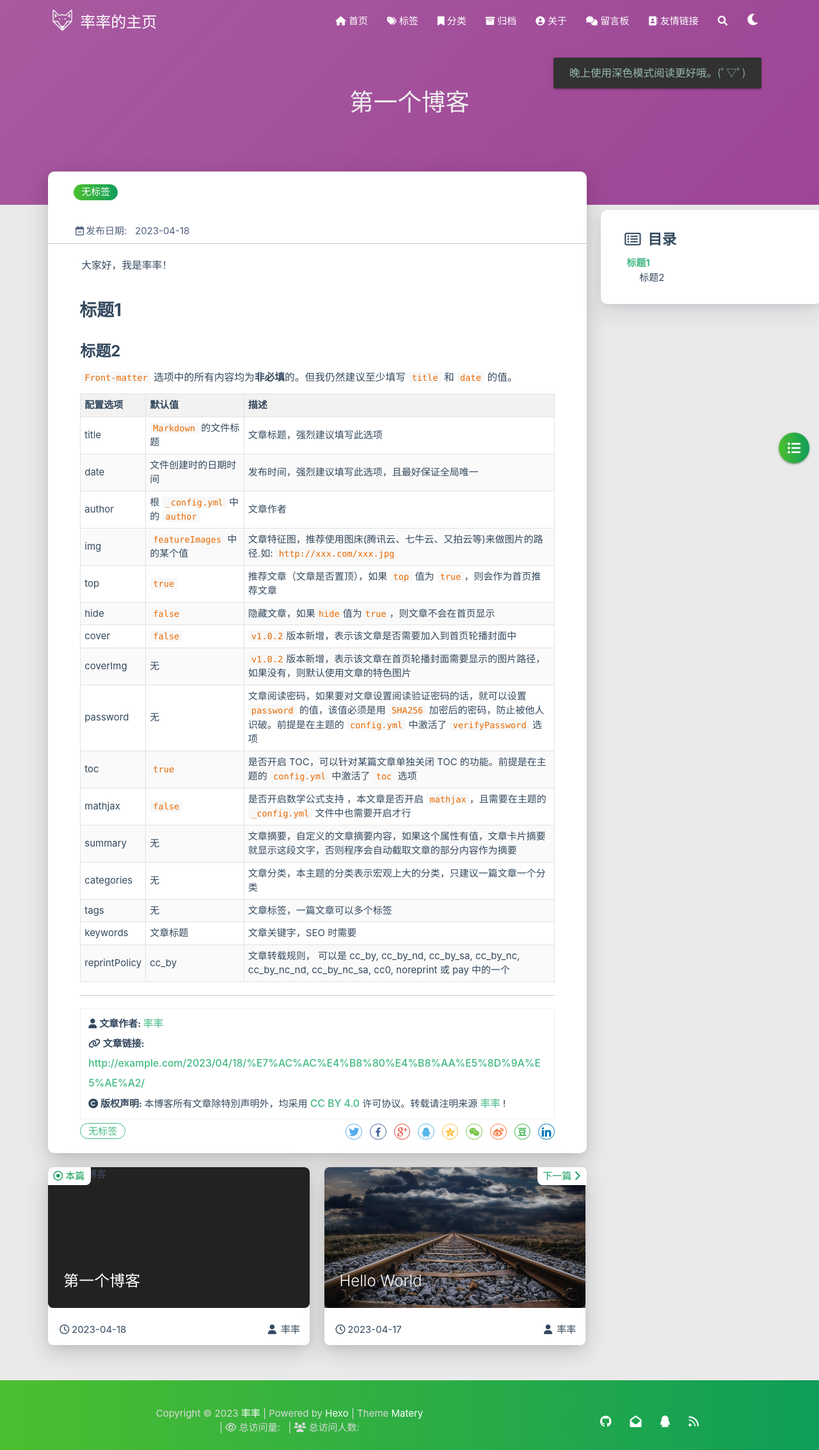
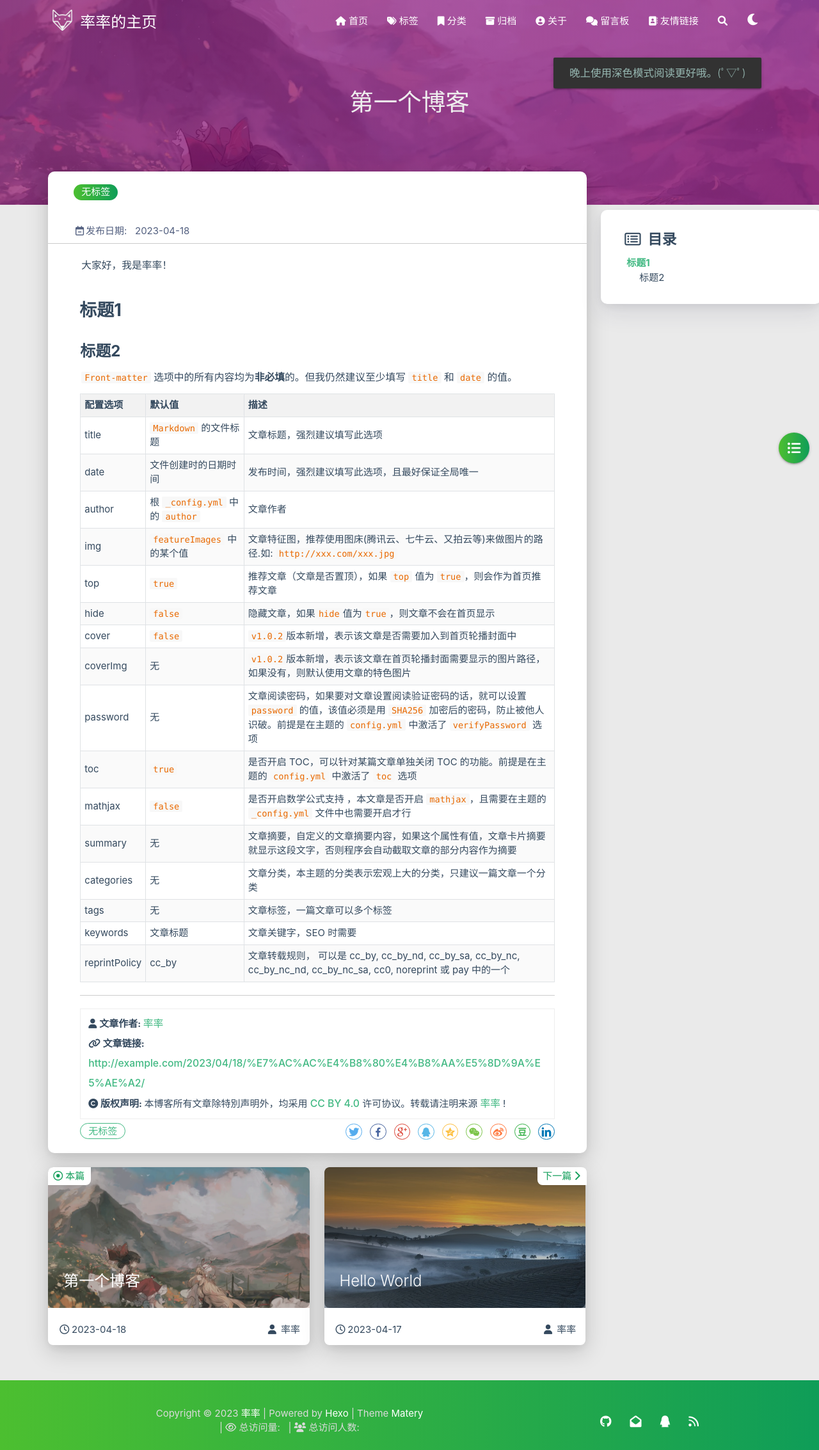
Before and after one commit to Marshall020830/Marshall020830.github.io, a plain HTML site: page 2023/04/18/第一个博客/index.html in a window 1280 px wide. Shown: the whole page at 64% size. Drawn offline with Linux system fonts and the light colour scheme; some packages are replaced by stand-ins of ours; no server answers; a script that the page names is missing.

Commit message:
Site updated: 2023-04-18 11:02:55

```diff
--- a/2023/04/18/第一个博客/index.html
+++ b/2023/04/18/第一个博客/index.html
@@ -345,7 +345,7 @@ Markdown 的文件标题
 
 
 
-<div class="bg-cover pd-header post-cover" style="background-image: url('/gensokyo1.jpg')">
+<div class="bg-cover pd-header post-cover" style="background-image: url('/medias/featureimages/gensokyo1.jpg')">
     <div class="container" style="right: 0px;left: 0px;">
         <div class="row">
             <div class="col s12 m12 l12">
@@ -613,7 +613,7 @@ Markdown 的文件标题
                 <a href="/2023/04/18/%E7%AC%AC%E4%B8%80%E4%B8%AA%E5%8D%9A%E5%AE%A2/">
                     <div class="card-image">
 
-                        <img src="/gensokyo1.jpg" class="responsive-img" alt="第一个博客">
+                        <img src="/medias/featureimages/gensokyo1.jpg" class="responsive-img" alt="第一个博客">
 
                         <span class="card-title">第一个博客</span>
                     </div>
@@ -651,7 +651,7 @@ Markdown 的文件标题
                     <div class="card-image">
 
 
-                        <img src="/medias/featureimages/12.jpg" class="responsive-img" alt="Hello World">
+                        <img src="/medias/featureimages/8.jpg" class="responsive-img" alt="Hello World">
 
                         <span class="card-title">Hello World</span>
                     </div>
```
Also changed, not shown: 2023/04/17/hello-world/index.html (+3 -3 lines), archives/2023/04/index.html (+2 -2 lines), archives/2023/index.html (+2 -2 lines), archives/index.html (+2 -2 lines), index.html (+2 -2 lines).
